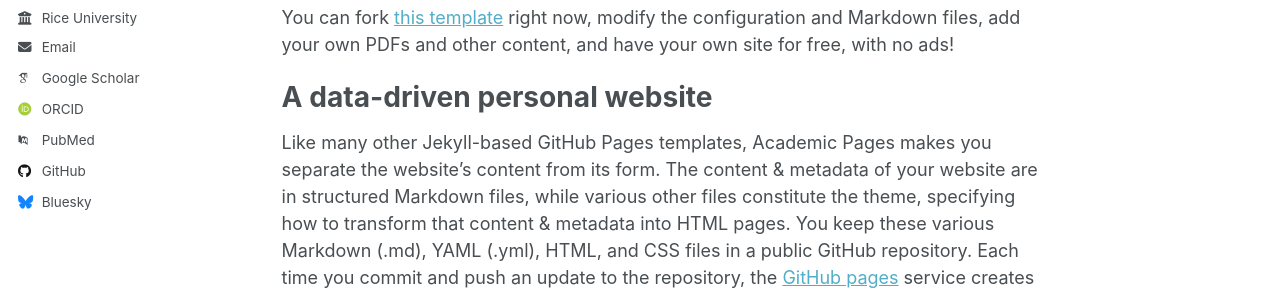
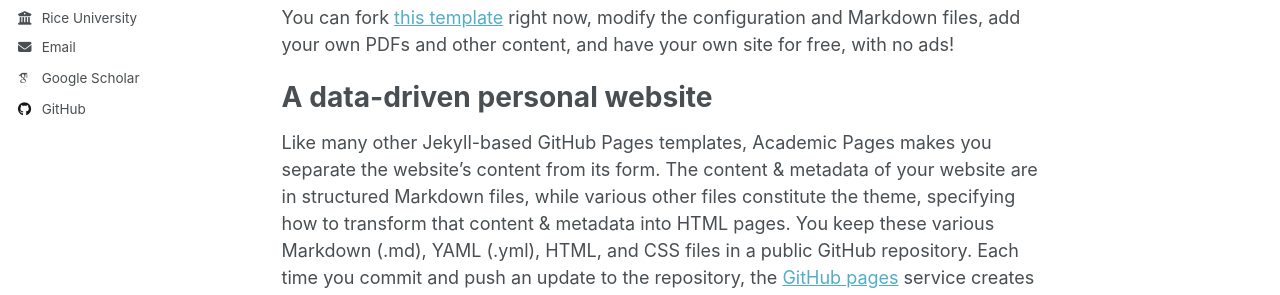
Before and after one commit to xinjie-ethan-lan/xinjie-ethan-lan.github.io, a Jekyll site: the page built from _pages/about.md, in a window 1280 px wide. Shown: the part 405-700 px from the top of the page. Built offline with Jekyll 4.4.1, drawn with Linux system fonts in a browser that asks for light colours; some web fonts are replaced; a script that is not in the unit is left out.

Commit message:
Update _config.yml

```diff
--- a/_config.yml
+++ b/_config.yml
@@ -36,9 +36,9 @@ author:
   arxiv            : # URL - Update with the correct link to your profile
   googlescholar    : "https://scholar.google.com/citations?user=eph4kvgAAAAJ"
   impactstory      : # URL
-  orcid            : "http://orcid.org/yourorcidurl"
+  orcid            : #"http://orcid.org/yourorcidurl"
   semantic         : # URL
-  pubmed           : "https://www.ncbi.nlm.nih.gov/pubmed/?term=john+snow"
+  pubmed           : #"https://www.ncbi.nlm.nih.gov/pubmed/?term=john+snow"
   researchgate     : # URL
   scopus           : # URL
 
@@ -46,13 +46,13 @@ author:
   bitbucket        : # Username - Update with your username on the site
   codepen          : # Username
   dribbble         : # Username
-  github           : "academicpages"
+  github           : "https://github.com/xinjie-ethan-lan"
   kaggle           : # Username
   stackoverflow    : # User number or user number and name (i.e., use "1" or "1/jeff-atwood")
 
   # Social media
   artstation       : # Username
-  bluesky          : "bsky.app" # Replace this with you Bluesky username
+  bluesky          : #"bsky.app" # Replace this with you Bluesky username
   facebook         : # Username
   flickr           : # Username
   foursquare       : # Username
```
